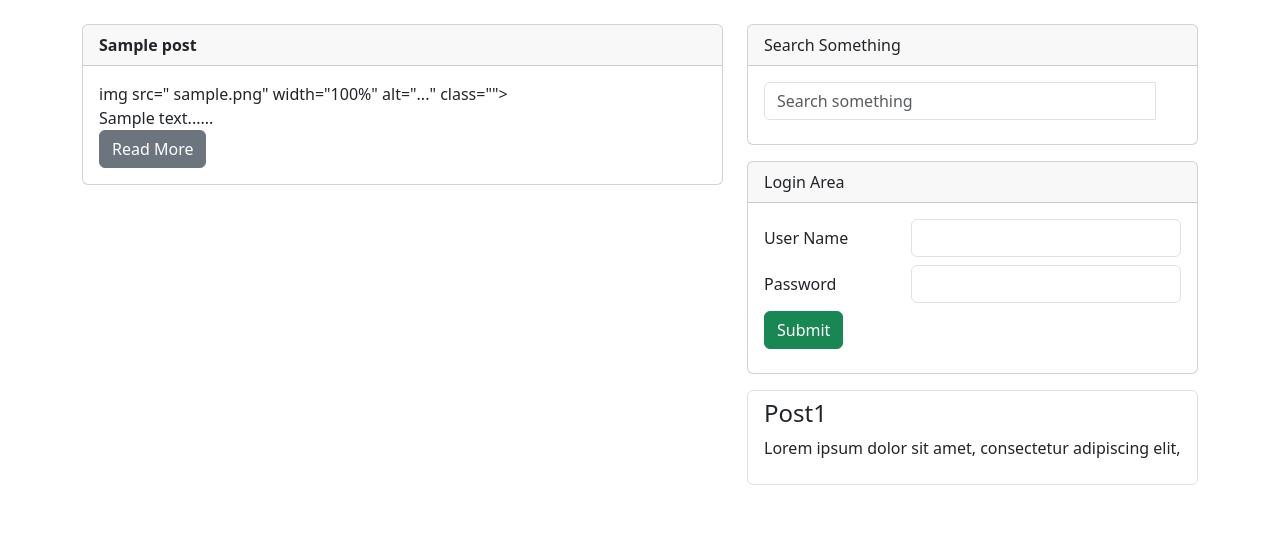
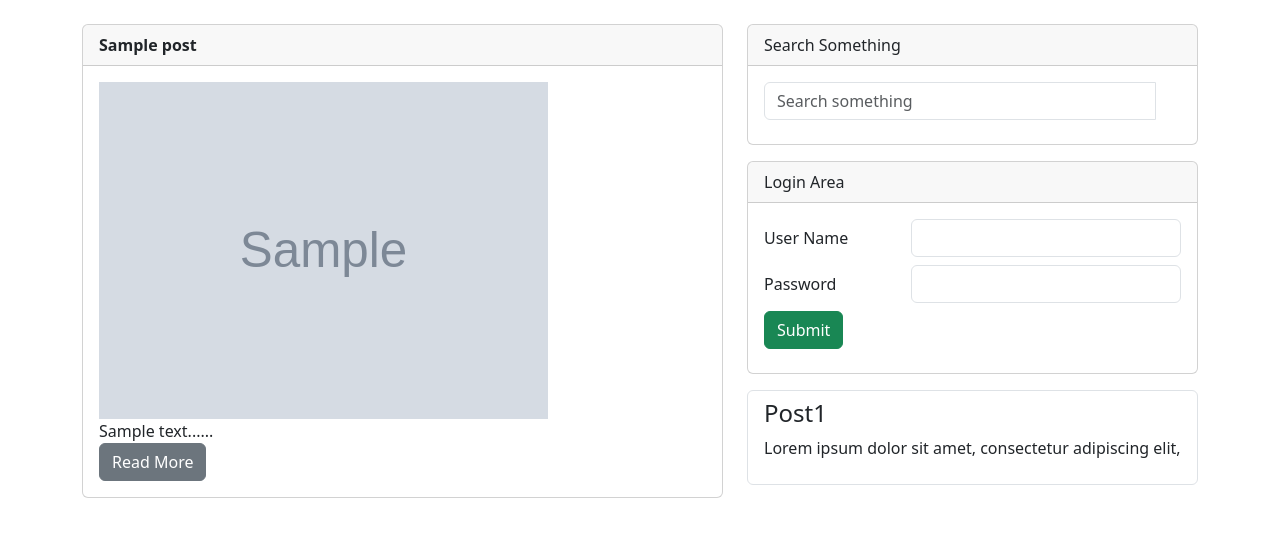
Before and after one commit to BSgotgit/CMS, a PHP site: page /index.php in a window 1280 px wide. Shown: the part 56-593 px from the top of the page. Run offline with PHP 8.4, Linux system fonts and the light colour scheme; tables that the repository leaves empty or names only in its code hold one stand-in row (values such as "Sample post"); grey boxes marked "Sample" are stand-in pictures; some libraries are stand-ins or nearby versions.

Commit message:
index page image now showing fixed

```diff
--- a/index.php
+++ b/index.php
@@ -46,7 +46,7 @@
                             <div class="card-body">
                                 <div class="row">
                                     <div class="col-lg-9">
-                                        img src=" ' . $row['image'] . '" width="100%" alt="..." class="">
+                                        <img src=" ' . $row['image'] . '" width="100%" alt="..." class="">
                                     </div>
                                     <div class="col-lg-12">
                                         <p class="card-text">' . substr($row['description'], 0, 150) . '..... </p>
```
